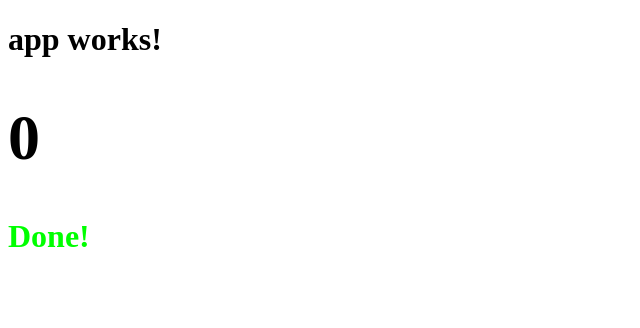
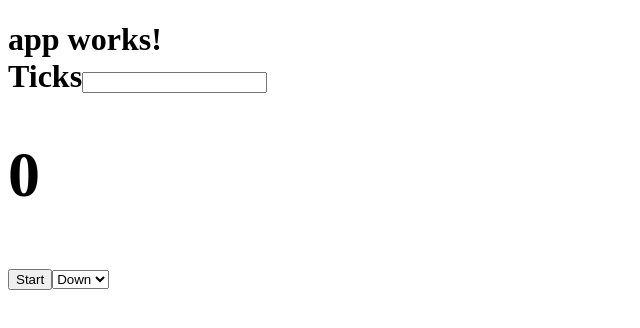
Before and after one commit to boogermanus/Tickers, an Angular app: page / in a window 1280 px wide. Shown: the top 328 px of the page, without its empty margins (0-640 px from the left). Built offline with nearby package versions, Linux system fonts and the light colour scheme.

Commit message:
Count Up/Down start/w parameter

```diff
--- a/src/app/app.component.html
+++ b/src/app/app.component.html
@@ -1,4 +1,4 @@
 <h1>
   {{title}}
-  <app-ticker mode="D" from="3"></app-ticker>
+  <app-ticker></app-ticker>
 </h1>
--- a/src/app/ticker/ticker.component.html
+++ b/src/app/ticker/ticker.component.html
@@ -1,4 +1,10 @@
 <div>
+  <label>Ticks</label><input type="number" [(ngModel)]="from"/>
   <h1>{{ticks}}</h1>
-  <p  *ngIf="(done)">Done!</p>
+  <button (click)="start()">Start</button>
+  <select [(ngModel)]="mode">
+    <option value="U">Up</option>
+    <option value="D">Down</option>
+  </select>
+  <p  *ngIf="done">Done!</p>
 </div>
--- a/src/app/ticker/ticker.component.ts
+++ b/src/app/ticker/ticker.component.ts
@@ -1,4 +1,4 @@
-import { Component, OnInit, OnDestroy, Input, EventEmitter } from '@angular/core';
+import { Component, OnInit, OnDestroy, Input } from '@angular/core';
 import {Subscription} from 'rxjs';
 import { Observable } from 'rxjs/Rx';
 
@@ -8,40 +8,52 @@ import { Observable } from 'rxjs/Rx';
   styleUrls: ['./ticker.component.css']
 })
 export class TickerComponent implements OnInit, OnDestroy {
-  @Input() mode: string;
-  @Input() from: number;
-  emitter: EventEmitter<boolean>;
+  mode: string = "D"; //count up
+  from: number;
   constructor() { }
   ticks:number = 0;
   timerSubscription: Subscription;
   done:boolean = false;
+  timer:Observable<number>;
 
   ngOnInit() {
 
-    if(this.mode == "D") {
-      this.ticks = this.from;
-    }
-    let timer = Observable.timer(2000,1000);
-    this.timerSubscription = timer.subscribe((t) => {
-      this.updateTicks(t);
-    })
   }
 
   ngOnDestroy() {
-    this.timerSubscription.unsubscribe();
+    if(!this.timerSubscription.closed)
+      this.timerSubscription.unsubscribe();
   }
 
   updateTicks(pNumber:number) {
+    let finished = false;
     if(this.mode == "U") {
       this.ticks = pNumber
+
+      if(this.ticks == this.from)
+        finished = true;
     }
     else {
       this.ticks--;
       if(this.ticks == 0) {
-        this.timerSubscription.unsubscribe();
-        this.done = true;
+        finished = true;
       }
+    }
+
+    if(finished) {
+      this.timerSubscription.unsubscribe();
+      this.done = true;
     }
   }
 
+  start() {
+    this.done = false;
+    if(this.mode == "D")
+      this.ticks = this.from + 1;
+
+    this.timer = Observable.timer(0, 1000);
+    this.timerSubscription = this.timer.subscribe((t) => {
+      this.updateTicks(t);
+    })
+  }
 }
```
